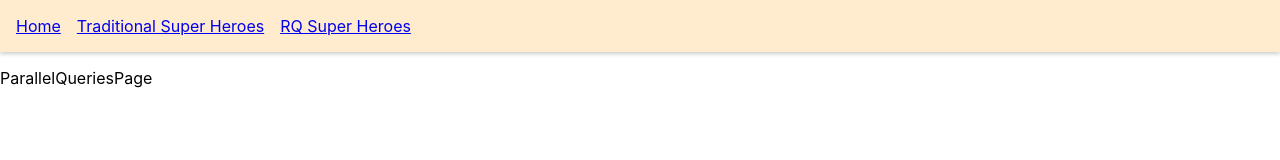
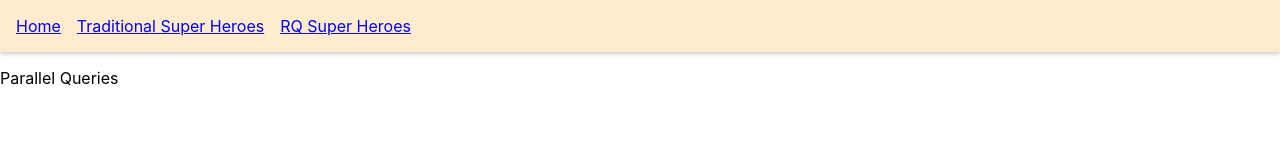
Before and after one commit to ylmgrbzz/React-Query-Tutorial, a React (Create React App) app: page /rq-parallel in a window 1280 px wide. Shown: the top 160 px of the page. Built offline with nearby package versions, Linux system fonts and the light colour scheme; data requests are answered from the project's data file.

Commit message:
Update ParallelQueriesPage component to use react-query for fetching data

```diff
--- a/src/components/ParallelQueriesPage.js
+++ b/src/components/ParallelQueriesPage.js
@@ -1,7 +1,19 @@
-import React from "react";
+import { useQuery } from "react-query";
+import axios from "axios";
+
+const fetchSuperHeroes = () => {
+  return axios.get("http://localhost:4000/superheroes");
+};
+
+const fetchFriends = () => {
+  return axios.get("http://localhost:4000/friends");
+};
 
 const ParallelQueriesPage = () => {
-  return <div>ParallelQueriesPage</div>;
+  const { data: superHeroes } = useQuery("super-heroes", fetchSuperHeroes);
+  const { data: friends } = useQuery("friends", fetchFriends);
+  console.log(superHeroes, friends);
+  return <div>Parallel Queries</div>;
 };
 
 export default ParallelQueriesPage;
```
